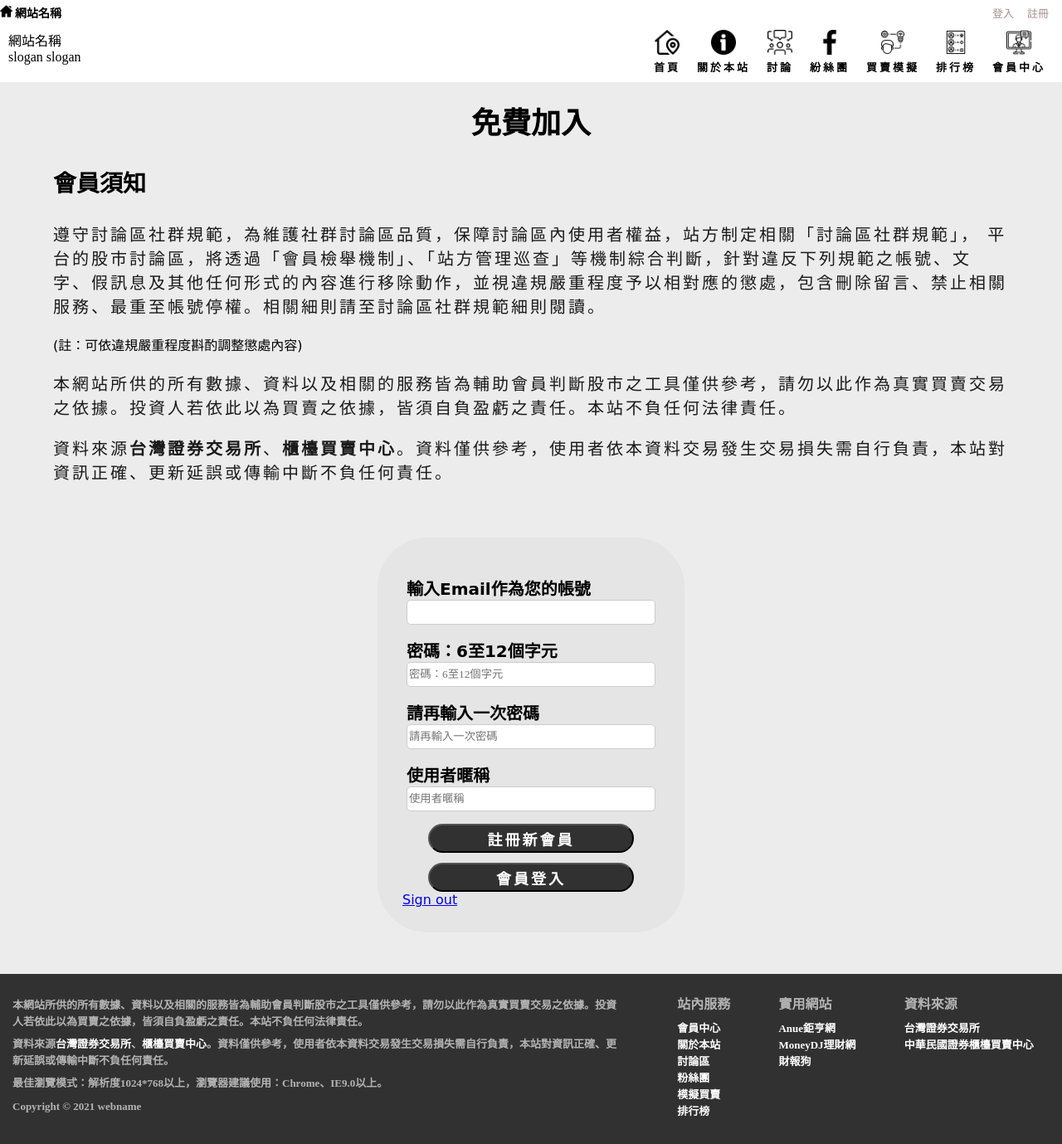
After one commit to HSUHAOBM/stock50_web, a Flask app: page /member_register in a window 1280 px wide. The commit adds this page. Shown: the whole page at 83% size. Run offline with Flask 2, Linux system fonts and the light colour scheme; some libraries are stand-ins or nearby versions.

Commit message:
20210706

```diff
--- a/app.py
+++ b/app.py
@@ -21,9 +21,11 @@ def index():
 # 會員
 @app.route("/member")
 def web_member():
-    return render_template("member.html")
-
-
+    return render_template("test.html")
+# 會員註冊
+@app.route("/member_register")
+def web_member_register():
+    return render_template("member_register.html")
 
 
 @app.errorhandler(400)
--- a/static/css/base.css
+++ b/static/css/base.css
@@ -108,7 +108,6 @@ body {
 
 .footer {
     display: flex;
-    margin-top: 40px;
     text-align: center;
     width: 100%;
     color: #FFFFFF;
--- /dev/null
+++ b/static/css/member_register.css
@@ -0,0 +1,131 @@
+.member {
+    width: 100%;
+    margin: 0px auto;
+    margin-top: 15px;
+    display: flex;
+    flex-direction: column;
+    background-color: rgb(236, 236, 236);
+    font-family: Comic Sans MS;
+    padding-bottom: 50px;
+}
+
+.member_title {
+    margin: auto;
+    font-size: 36px;
+    font-weight: bold;
+    padding-top: 20px;
+}
+
+.member_body {
+    display: flex;
+    justify-content: space-evenly;
+    flex-direction: row;
+    align-content: center;
+}
+
+.member_left {
+    width: 45%
+}
+
+.member_left_title {
+    font-size: 28px;
+    font-weight: bold;
+}
+
+.member_left_text {
+    font-size: 20px;
+    color: rgb(26, 26, 26);
+    letter-spacing: 3px;
+}
+
+.member_left_text a {
+    font-weight: 900;
+    text-decoration: none;
+    color: rgb(26, 26, 26);
+}
+
+.member_register {
+    width: 40%;
+    padding-top: 45px;
+    display: flex;
+    flex-direction: column;
+    align-items: center;
+}
+
+.member_register form {
+    background: #e5e5e5;
+    border-radius: 60px;
+    padding: 30px;
+}
+
+.member_register_inputbox {
+    margin: 16px 5px 15px 5px;
+}
+
+.member_register_inputbox label {
+    font-size: 20px;
+    font-weight: 900;
+}
+
+.member_register_input {
+    width: 300px;
+    height: 30px;
+    border: 1px solid #CCCCCC;
+    box-sizing: border-box;
+    border-radius: 5px;
+    font-family: Noto Sans TC;
+}
+
+.member_register form button {
+    margin: 0 auto;
+    width: 80%;
+    line-height: 35px;
+    height: 35px;
+    /* text-align: center; */
+    justify-content: center;
+    display: flex;
+    background: #313131;
+    color: rgb(255, 255, 255);
+    font-size: 18px;
+    border-radius: 25px;
+    font-weight: bold;
+    letter-spacing: 3px;
+}
+
+.member_sign_in {
+    margin-top: 12px;
+}
+
+@media screen and (min-width: 500px) and (max-width: 1200px) {}
+
+.member_body {
+    display: flex;
+    justify-content: space-around;
+    flex-direction: column;
+    align-content: center;
+    align-items: center;
+}
+
+.member_left {
+    width: 90%
+}
+
+.member_register {
+    width: 90%
+}
+
+@media screen and (max-width: 500px) {
+    .member_body {
+        display: flex;
+        justify-content: space-around;
+        flex-direction: column;
+        align-content: center;
+        align-items: center;
+    }
+    .member_left {
+        width: 90%
+    }
+    .member_register {
+        width: 90%
+    }
+}
--- /dev/null
+++ b/templates/member_register.html
@@ -0,0 +1,79 @@
+ {% extends 'base.html' %} {% block content %}
+<link href="/css/member_register.css" rel="stylesheet" type="text/css" media="all" />
+<div class="member">
+    <a class="member_title">免費加入</a>
+    <div class="member_body">
+
+        <div class="member_left">
+            <p class="member_left_title">會員須知</p>
+            <p class="member_left_text">遵守討論區社群規範，為維護社群討論區品質，保障討論區內使用者權益，站方制定相關「討論區社群規範」， 平台的股市討論區，將透過「會員檢舉機制」、「站方管理巡查」等機制綜合判斷，針對違反下列規範之帳號、文字、假訊息及其他任何形式的內容進行移除動作，並視違規嚴重程度予以相對應的懲處，包含刪除留言、禁止相關服務、最重至帳號停權。相關細則請至討論區社群規範細則閱讀。
+            </p>
+            <p class="member_left_text"></p>(註：可依違規嚴重程度斟酌調整懲處內容)</p>
+            <p class="member_left_text">本網站所供的所有數據、資料以及相關的服務皆為輔助會員判斷股市之工具僅供參考，請勿以此作為真實買賣交易之依據。投資人若依此以為買賣之依據，皆須自負盈虧之責任。本站不負任何法律責任。</p>
+            <p class="member_left_text">資料來源<a href="http://www.tse.com.tw/ " target="_blank " rel="noreferrer noopener ">台灣證券交易所</a>、<a href="http://www.tpex.org.tw/ " target="_blank " rel="noreferrer noopener ">櫃檯買賣中心</a>。資料僅供參考，使用者依本資料交易發生交易損失需自行負責，本站對資訊正確、更新延誤或傳輸中斷不負任何責任。</p>
+        </div>
+        <div class="member_register ">
+            <form action="/users " method="post ">
+                <div class="member_register_form">
+                    <div class="member_register_inputbox"> <label>輸入Email作為您的帳號</label>
+                        <div><input class="member_register_input" required=" required " maxlength="40 " aria-required="true " placeholder="輸入Email作為您的帳號 " type="email " value=" " pattern="^([a-zA-Z0-9._%-]+@[a-zA-Z0-9.-]+\.[a-zA-Z]{2,4})*$ " /></div>
+                    </div>
+                    <div class="member_register_inputbox"><label>密碼：6至12個字元</label>
+                        <div><input class="member_register_input" required="required " minlength="6 " maxlength="128 " aria-required="true " placeholder="密碼：6至12個字元" type="password " pattern="[0-9a-zA-Z]{6,12} " /></div>
+                    </div>
+                    <div class="member_register_inputbox"><label>請再輸入一次密碼</label>
+                        <div><input class="member_register_input" required="required " minlength="6 " maxlength="128 " aria-required="true " placeholder="請再輸入一次密碼 " type="password " pattern="[0-9a-zA-Z]{6,12} " /></div>
+                    </div>
+                    <div class="member_register_inputbox"><label>使用者暱稱</label>
+                        <div><input class="member_register_input" required="required " minlength="6 " maxlength="128 " aria-required="true " placeholder="使用者暱稱 " type="text " pattern="{1,12} " /></div>
+                    </div>
+                    <button type="submit " class="member_register_submitbtn ">註冊新會員</button>
+                </div>
+
+                <div class="member_sign_in ">
+                    <button class="member_register_submitbtn ">會員登入</button>
+
+                </div>
+                <script src="https://apis.google.com/js/platform.js" async defer></script>
+                <meta name="google-signin-client_id" content="836212664164-9qe1rvnjdo7bjaes585a0fc18haaod1j.apps.googleusercontent.com">
+
+                <div class="third-party-plugin-area">
+                    <div class="g-signin2" data-onsuccess="onSignIn"></div>
+                    <a href="#" onclick="signOut();">Sign out</a>
+
+                    <span id="GOOGLE_STATUS_1"></span>
+                    <script>
+                        // 登入之後
+                        function onSignIn(googleUser) {
+                            var profile = googleUser.getBasicProfile(),
+                                target = document.getElementById("GOOGLE_STATUS_1"),
+                                html = "";
+
+                            html += "ID: " + profile.getId() + "<br/>";
+                            html += "會員暱稱： " + profile.getName() + "<br/>";
+                            html += "會員頭像：" + profile.getImageUrl() + "<br/>";
+                            html += "會員 email：" + profile.getEmail() + "<br/>";
+                            target.innerHTML = html;
+
+                            console.log('ID: ' + profile.getId()); // Do not send to your backend! Use an ID token instead.
+                            console.log('Name: ' + profile.getName());
+                            console.log('Image URL: ' + profile.getImageUrl());
+                            console.log('Email: ' + profile.getEmail()); // This is null if the 'email' scope is not present.
+                        }
+
+                        function signOut() {
+                            var auth2 = gapi.auth2.getAuthInstance();
+                            auth2.signOut().then(function() {
+                                console.log('User signed out.');
+                            });
+                        }
+                    </script>
+                    <!-- <a class="fb-login is-large" rel="nofollow" data-method="post" href="/users/auth/facebook">臉書快速註冊</a> -->
+                    <!-- <a class="g-login is-large" rel="nofollow" data-method="post" href="/users/auth/google_oauth2">Google快速註冊</a> -->
+                </div>
+            </form>
+        </div>
+    </div>
+</div>
+
+{% endblock %}
```
Also changed, not shown: custom_models/automation_checktime.py (+7 -2 lines), templates/member.html (deleted, +0 -33 lines), static/img/1.jpg (added).
